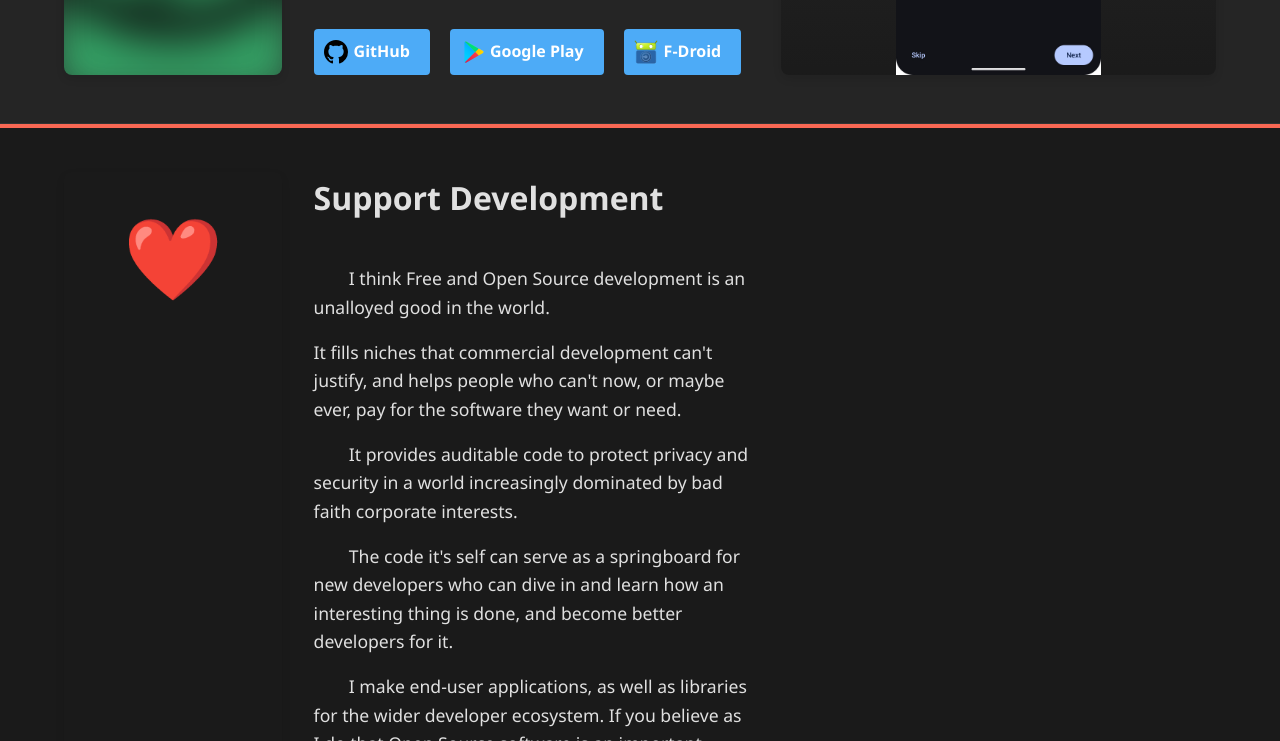
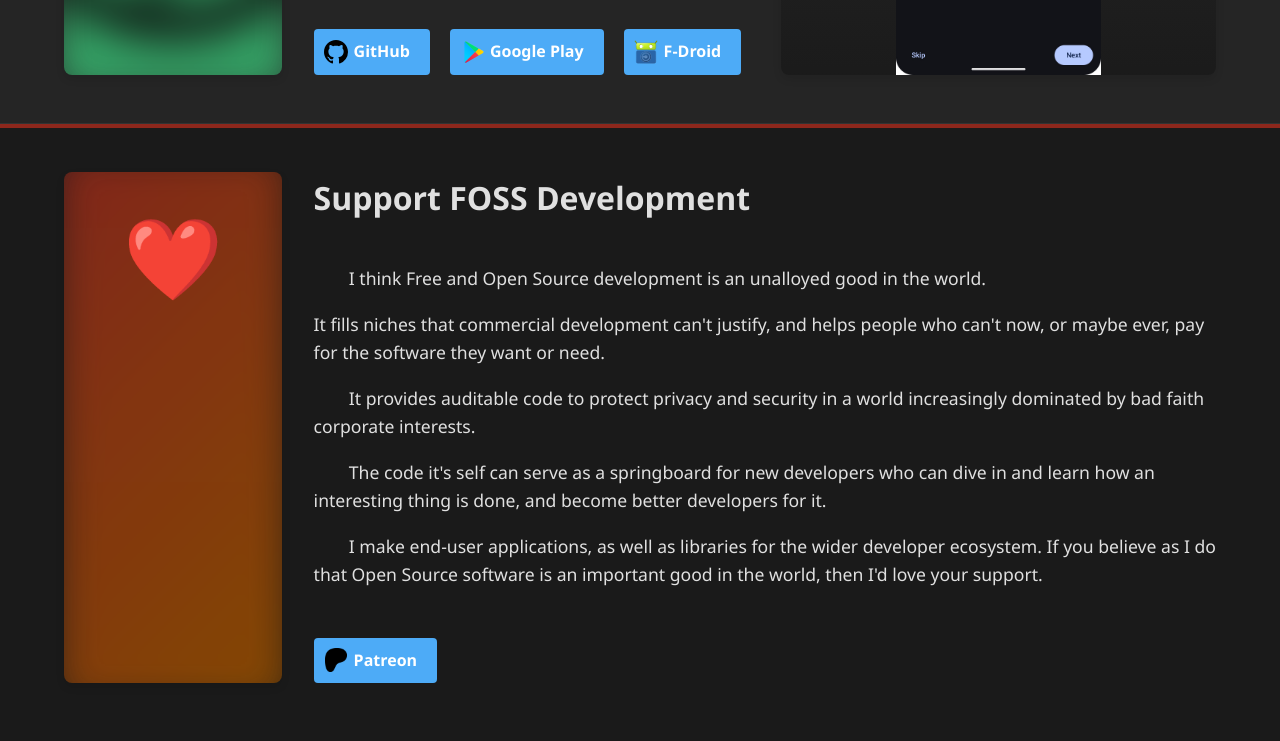
Before and after one commit to Wavesonics/DarkrockStudiosWebsite, a website built with webpack: page index.html in a window 1280 px wide. Shown: the part 2059-2800 px from the top of the page. Built offline with nearby package versions, Linux system fonts and the light colour scheme.

Commit message:
Update patreon

```diff
--- a/css/style.css
+++ b/css/style.css
@@ -84,7 +84,7 @@ textarea {
 	--fasttrack-color: #7E14DC;
 	--hammer-color: #FF4B05;
 	--snapsafe-color: #3DDC84;
-	--support-color: #F96854; /* Patreon color */
+	--support-color: #8d271c;
 }
 
 body {
@@ -368,12 +368,27 @@ header .tagline {
 	background-image: url('../img/snapsafe/app_logo.png');
 }
 
+/* Support Dev section gradient background */
+#supportDev .app-logo-column::before {
+	background-image: none;
+	background: linear-gradient(135deg, var(--support-color), #914f00); /* Gradient from Patreon color to orange */
+	opacity: 0.9;
+}
+
 /* Middle Column - Info */
 .app-info-column {
 	display: flex;
 	flex-direction: column;
 	justify-content: space-between;
 	height: 100%;
+}
+
+.support-info-column {
+	display: flex;
+	flex-direction: column;
+	justify-content: space-between;
+	height: 100%;
+	grid-column: 2 / span 2;
 }
 
 .app-description {
--- a/index.html
+++ b/index.html
@@ -223,8 +223,8 @@
 				</div>
 
 				<!-- Middle column: Title, description, and links -->
-				<div class="app-info-column">
-					<h2>Support Development</h2>
+				<div class="support-info-column">
+					<h2>Support FOSS Development</h2>
 					<div class="app-description">
 						<p>I think Free and Open Source development is an unalloyed good in the world.</p>
 						<p>It fills niches that commercial development can't justify, and helps people who can't now,
@@ -234,11 +234,11 @@
 						<p>The code it's self can serve as a springboard for new developers who can dive in and learn
 							how an interesting thing is done, and become better developers for it.</p>
 						<p>I make end-user applications, as well as libraries for the wider developer ecosystem.
-							If you believe as I do that Open Source software is an important good in the world, then I'd love
-							your support.</p>
+							If you believe as I do that Open Source software is an important good in the world, then I'd
+							love your support.</p>
 					</div>
 					<div class="app-links">
-						<a href="https://www.patreon.com/darkrockstudios" class="patreon-link">Patreon</a>
+						<a href="https://patreon.com/DarkRockStudios" class="patreon-link">Patreon</a>
 					</div>
 				</div>
 
```
